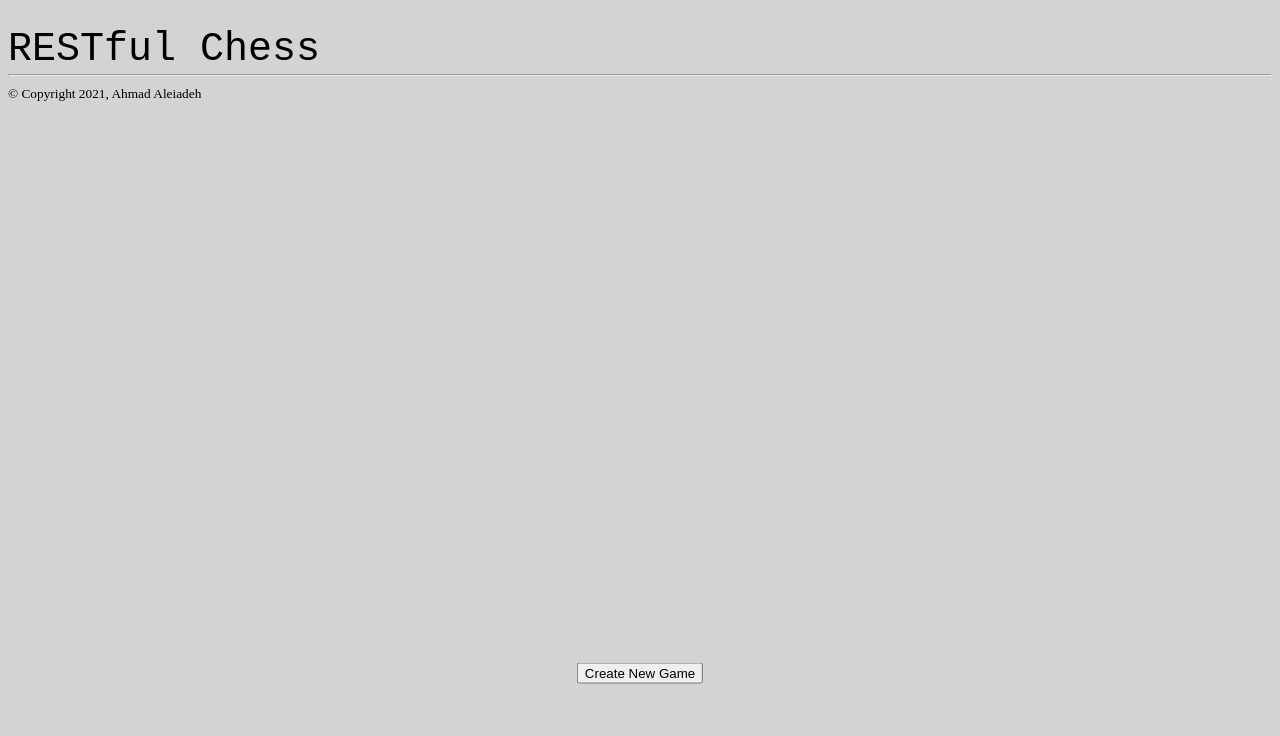
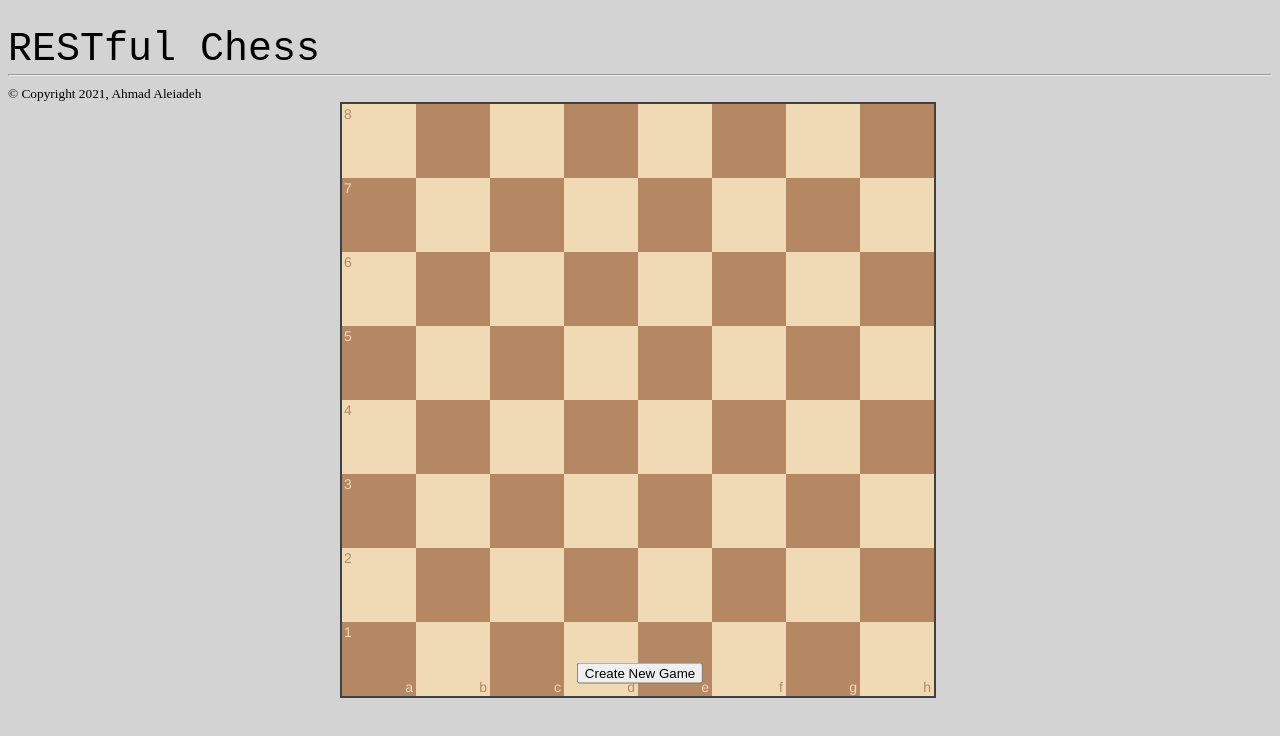
Before and after one commit to aaleiadeh/RESTfulChess, a website: page CHESS WEB/site/index.html in a window 1280 px wide. Drawn offline with nearby package versions, Linux system fonts and the light colour scheme; files that its build step writes are made by us from their sources; files whose address does not match are found by name.

Commit message:
Changed script paths

```diff
--- a/CHESS WEB/site/index.html
+++ b/CHESS WEB/site/index.html
@@ -5,9 +5,9 @@
     <meta http-equiv="X-UA-Compatible" content="IE=edge" />
     <meta name="viewport" content="width=device-width, initial-scale=1.0" />
     <title>Chess App</title>
-    <link rel="stylesheet" href="css/chessboard-1.0.0.min.css" />
+    <link rel="stylesheet" href="chessboardjs/css/chessboard-1.0.0.min.css" />
     <script src="https://ajax.googleapis.com/ajax/libs/jquery/3.6.0/jquery.min.js"></script>
-    <script src="js/chessboard-1.0.0.min.js"></script>
+    <script src="chessboardjs/js/chessboard-1.0.0.min.js"></script>
     <link rel="stylesheet" href="style.css" />
   </head>
 
```
